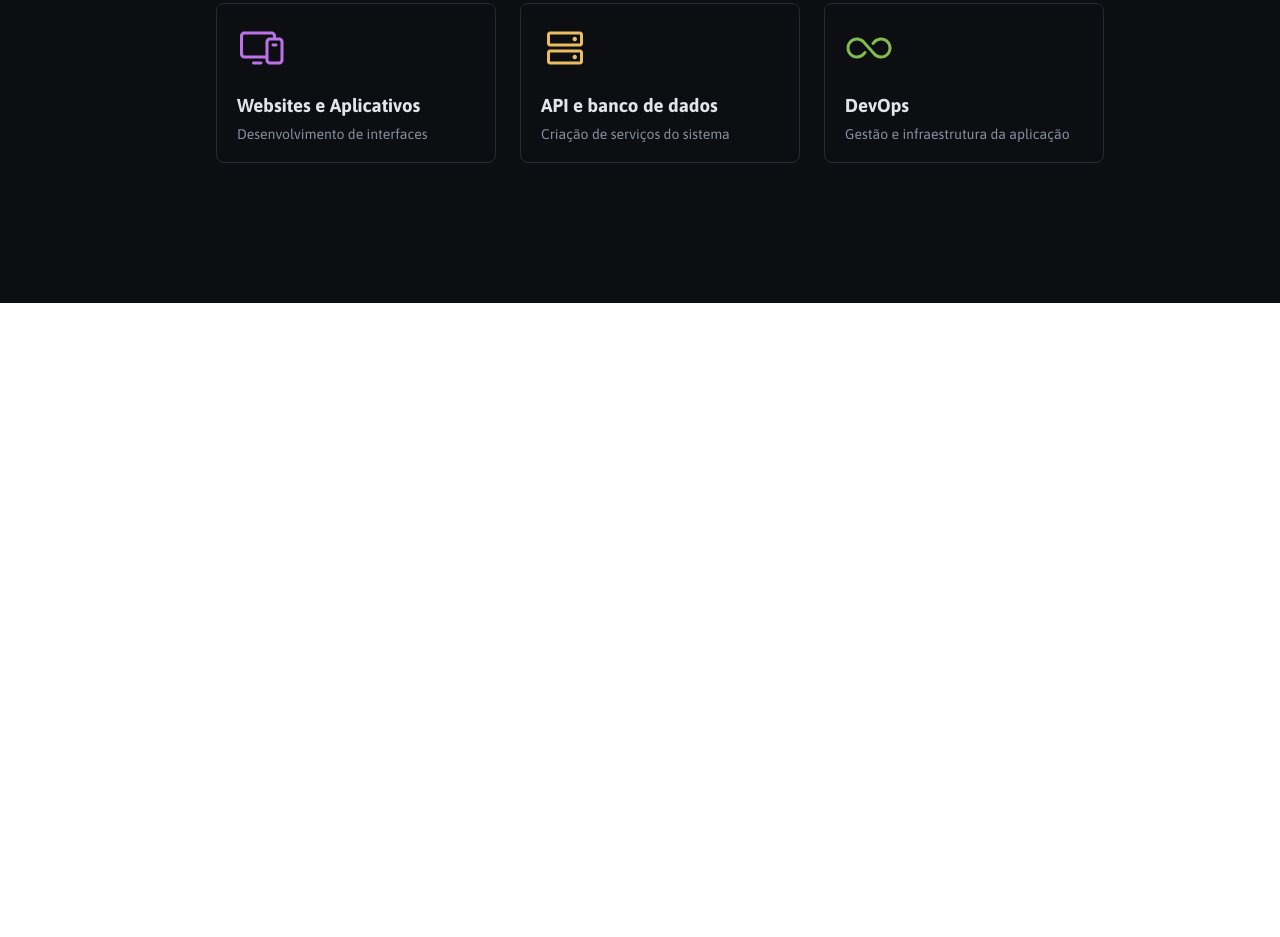
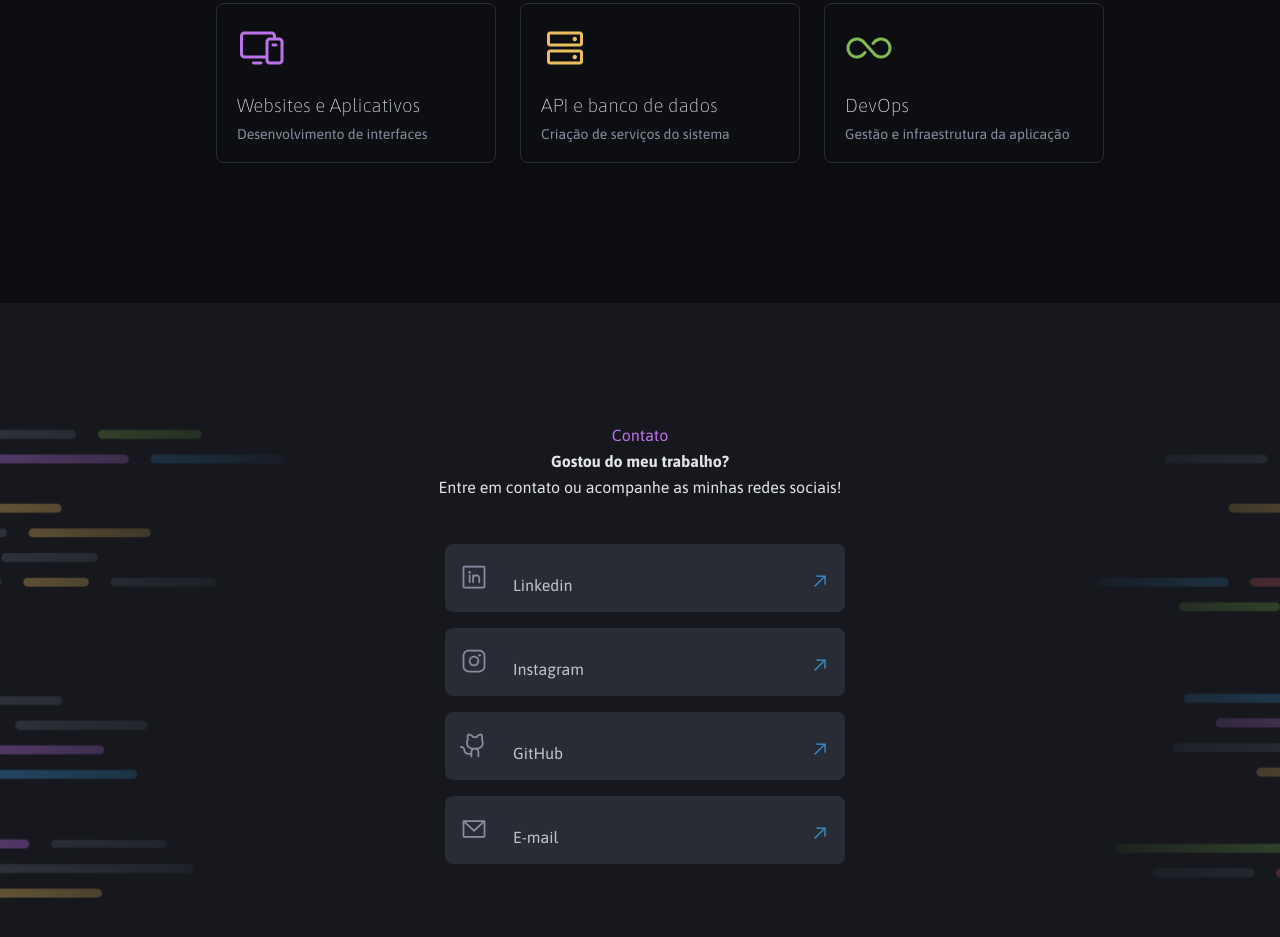
Before and after one commit to GuiibScripts/Desenvolvedora-Full-Stack, a plain HTML site: page index.html in a window 1280 px wide. Shown: the part 2328-3265 px from the top of the page. Before the commit the page ends 2631 px from the top, so only its background shows below. Drawn offline with Linux system fonts and the light colour scheme.

Commit message:
Projeto Finalizado

```diff
--- /dev/null
+++ b/contato.css
@@ -0,0 +1,56 @@
+.container-contato {
+    background-image: url(./assets/Background_Intro.png);
+    background-size: cover;
+    background-repeat: no-repeat;
+    width: 100%;
+    padding-bottom: 200px;
+}
+
+.contato :nth-child(1) {
+    color: var(--purple);
+}
+
+.contato h4 {
+    margin-block: 8px;
+}
+
+.contato {
+    color: var(--gray-600);
+    text-align: center;
+    padding-top: 123px;
+    padding-bottom: 48px;
+}
+
+.contato-link {
+    display: flex;
+    flex-direction: column;
+    gap: 16px;
+    align-items: center;
+
+
+}
+
+.link {
+    display: flex;
+    flex-wrap: wrap;
+    align-items: baseline;
+    align-content: center;
+    gap: 10px;
+    width: 400px;
+    height: 68px;
+    border-radius: 8px;
+    background-color: var(--gray-300);
+    margin-left: 10px;
+}
+
+.seta {
+    margin-left: auto;
+}
+
+.link img{
+    padding-inline: 15px;
+}
+
+.link p {
+    color: var(--gray-500);
+}
--- a/index.css
+++ b/index.css
@@ -2,3 +2,4 @@
 @import url(header.css);
 @import url(main.css);
 @import url(servicos.css);
+@import url(contato.css);
--- a/index.html
+++ b/index.html
@@ -95,6 +95,44 @@
         </div>
     </div>
 
+    <div class="container-contato">
+        <div class="contato">
+            <p>Contato</p>
+            <h4>Gostou do meu trabalho? </h4>
+            <p>Entre em contato ou acompanhe as minhas redes sociais!</p>
+        </div>
+
+        <div class="contato-link">
+            <div class="link">
+                <img src="./assets/contato/LinkedinLogo.svg" alt="">
+                <p>Linkedin</p>
+                <img src="./assets/contato/ArrowUpRight.svg" alt="" class="seta">
+            </div>
+
+            <div class="link">
+                <img src="./assets/contato/InstagramLogo.svg" alt="">
+                <p>Instagram</p>
+                <img src="./assets/contato/ArrowUpRight.svg" alt="" class="seta">
+            </div>
+
+            <div class="link">
+                <img src="./assets/contato/GithubLogo.svg" alt="">
+                <p>GitHub</p>
+                <img src="./assets/contato/ArrowUpRight.svg" alt="" class="seta">
+            </div>
+
+            <div class="link">
+                <img src="./assets/contato/EnvelopeSimple.svg" alt="">
+                <p>E-mail</p>
+                <img src="./assets/contato/ArrowUpRight.svg" alt="" class="seta">
+            </div>
+
+
+        </div>
+
+
+    </div>
+
 
 </body>
 </html>
--- a/servicos.css
+++ b/servicos.css
@@ -15,6 +15,7 @@
 
 .container-servicos h3 {
     color: var(--red);
+    font-weight: 1;
 }
 
 .container-servicos p span {
```
Also changed, not shown: assets/contato/ArrowUpRight.svg (added), assets/contato/EnvelopeSimple.svg (added), assets/contato/GithubLogo.svg (added), assets/contato/InstagramLogo.svg (added), assets/contato/LinkedinLogo.svg (added).
